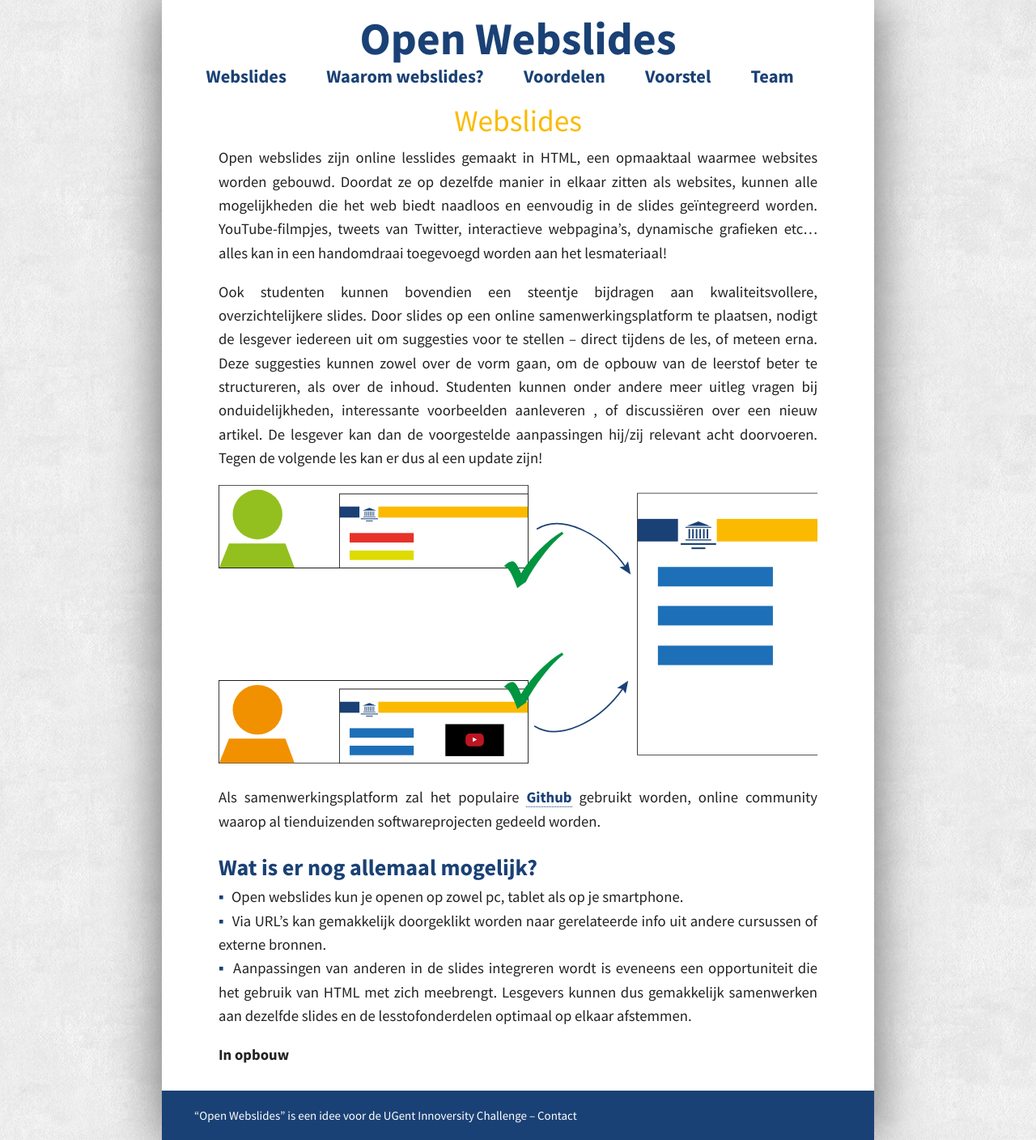
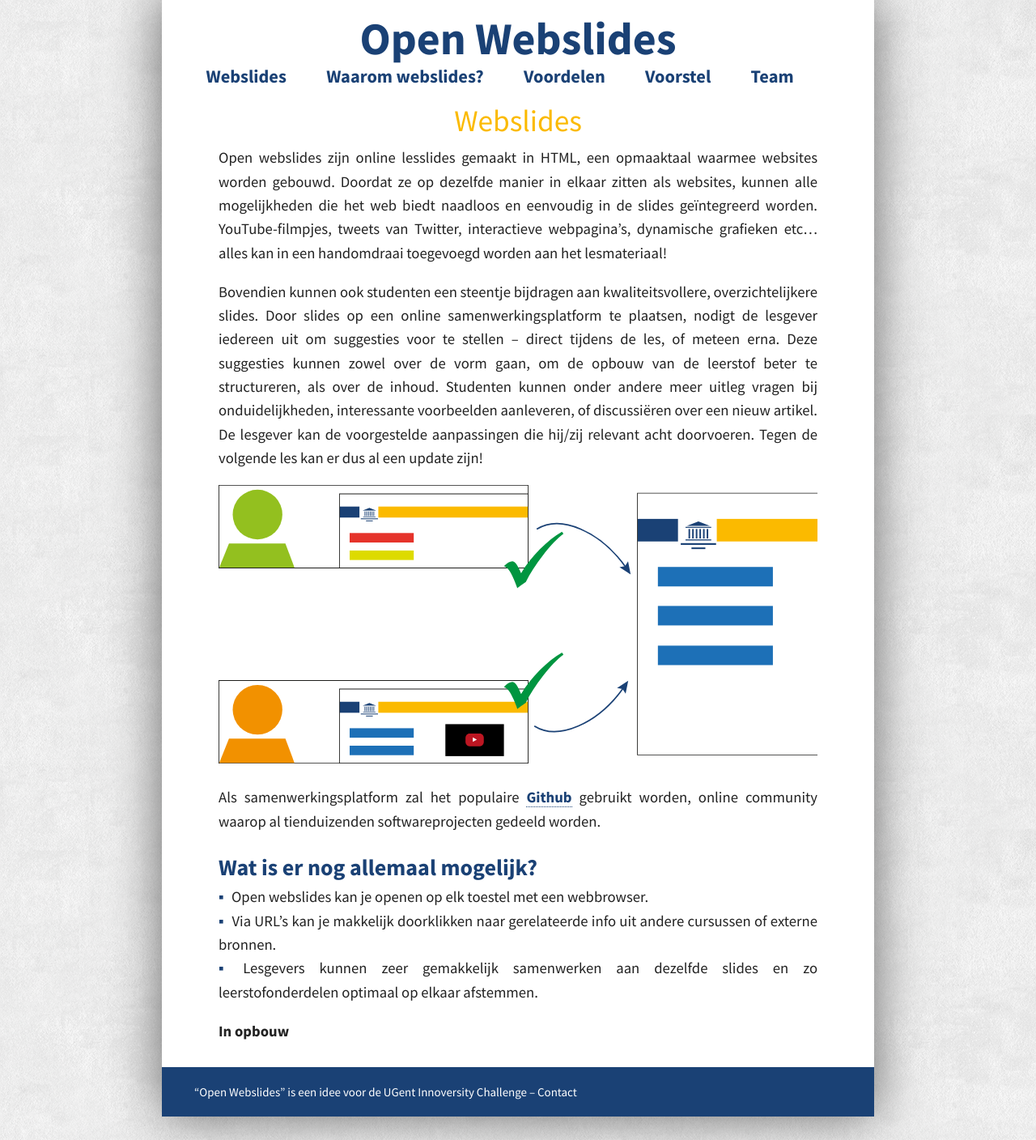
Before and after one commit to OpenWebslides/openwebslides.github.io-old, a Jekyll site: the page built from webslides.md, in a window 1280 px wide. Shown: the whole page at 81% size. Built offline with Jekyll 4.4.1, drawn with Linux system fonts in a browser that asks for light colours.

Commit message:
corrected textual mistakes

```diff
--- a/webslides.md
+++ b/webslides.md
@@ -9,7 +9,7 @@ Open webslides zijn online lesslides gemaakt in HTML, een opmaaktaal waarmee web
 
 <!--Afbeelding__ (in opbouw)-->
 
-Ook studenten kunnen bovendien een steentje bijdragen aan kwaliteitsvollere, overzichtelijkere slides. Door slides op een online samenwerkingsplatform te plaatsen, nodigt de lesgever iedereen uit om suggesties voor te stellen – direct tijdens de les, of meteen erna. Deze suggesties kunnen zowel over de vorm gaan, om de opbouw van de leerstof beter te structureren, als over de inhoud. Studenten kunnen onder andere meer uitleg vragen bij onduidelijkheden, interessante voorbeelden aanleveren , of discussiëren over een nieuw artikel. De lesgever kan dan de voorgestelde aanpassingen hij/zij relevant acht doorvoeren. Tegen de volgende les kan er dus al een update zijn!
+Bovendien kunnen ook studenten een steentje bijdragen aan kwaliteitsvollere, overzichtelijkere slides. Door slides op een online samenwerkingsplatform te plaatsen, nodigt de lesgever iedereen uit om suggesties voor te stellen – direct tijdens de les, of meteen erna. Deze suggesties kunnen zowel over de vorm gaan, om de opbouw van de leerstof beter te structureren, als over de inhoud. Studenten kunnen onder andere meer uitleg vragen bij onduidelijkheden, interessante voorbeelden aanleveren, of discussiëren over een nieuw artikel. De lesgever kan de voorgestelde aanpassingen die hij/zij relevant acht doorvoeren. Tegen de volgende les kan er dus al een update zijn!
 
 <img src="/../images/open-sourceMod.svg" alt="Drawing" style="width: 740px;"/>
 
@@ -18,8 +18,8 @@ Als samenwerkingsplatform zal het populaire [Github](https://www.github.com "Git
 Wat is er nog allemaal mogelijk?
 ------------
 
-* Open webslides kun je openen op zowel pc, tablet als op je smartphone.
-* Via URL's kan gemakkelijk doorgeklikt worden naar gerelateerde info uit andere cursussen of externe bronnen.
-* Aanpassingen van anderen in de slides integreren wordt is eveneens een opportuniteit die het gebruik van HTML met zich meebrengt. Lesgevers kunnen dus gemakkelijk samenwerken aan dezelfde slides en de lesstofonderdelen optimaal op elkaar afstemmen.
+* Open webslides kan je openen op elk toestel met een webbrowser.
+* Via URL's kan je makkelijk doorklikken naar gerelateerde info uit andere cursussen of externe bronnen.
+* Lesgevers kunnen zeer gemakkelijk samenwerken aan dezelfde slides en zo leerstofonderdelen optimaal op elkaar afstemmen.
 
 ### In opbouw
```
